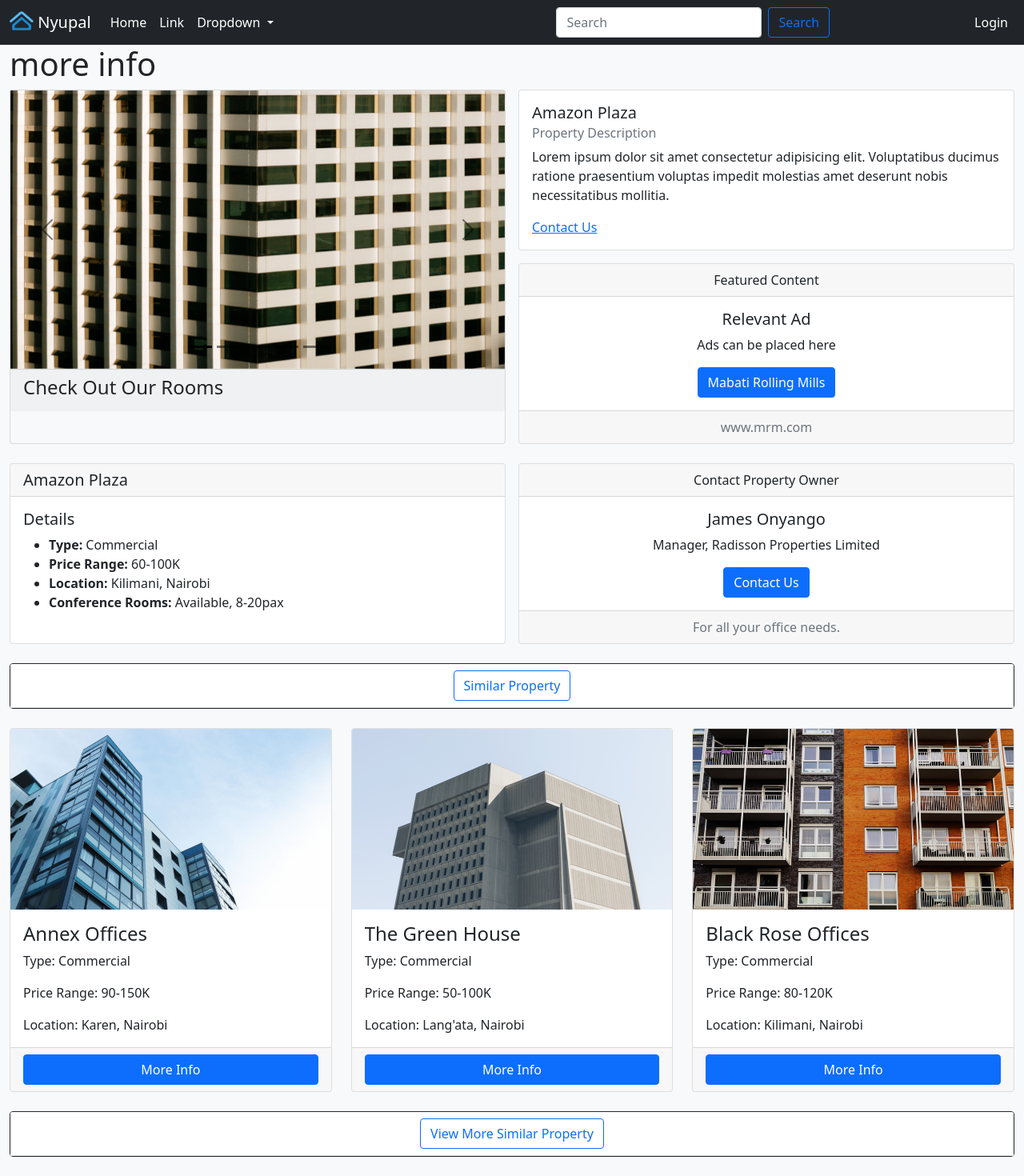
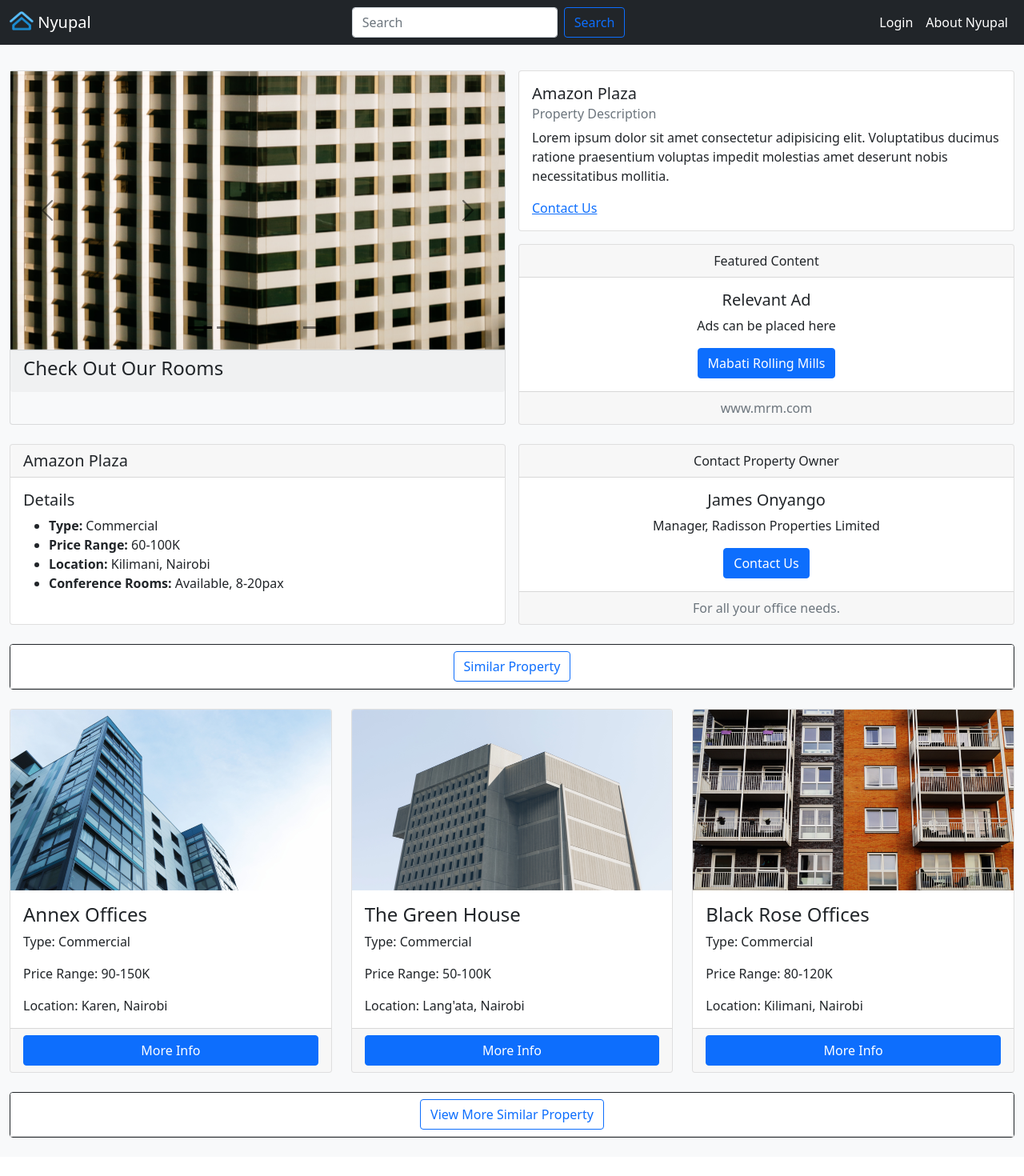
Before and after one commit to codewithlennylen/NYUPAL.COM, a Flask app: page /more_info/ in a window 1280 px wide. Shown: the whole page at 80% size. After the commit the page ends 1422 px from the top, so only its background shows below. Run offline with Flask 2, Linux system fonts and the light colour scheme.

Commit message:
Links and Nav-bar :+1:

```diff
--- a/codebase/app/moreInfoPage/templates/moreInfoPage/moreInfoPage.html
+++ b/codebase/app/moreInfoPage/templates/moreInfoPage/moreInfoPage.html
@@ -2,9 +2,9 @@
 
 <div class="container-fluid">
 
-  <h1>more info</h1>
 
-  <div class="row row-cols-1 row-cols-md-2 gy-4 gx-3">
+
+  <div class="row row-cols-1 row-cols-md-2 gy-4 gx-3 mt-2">
     <div class="col">
       <div class="card h-100 bg-light">
         <div id="carouselExampleIndicators" class="carousel carousel-dark slide" data-bs-ride="carousel">
@@ -139,7 +139,7 @@
         </div>
         <div class="card-footer">
           <div class="d-grid gap-2 mx-auto">
-                <button type="button" class="btn btn-primary">More Info</button>
+                <a type="button" href="{{ url_for('more_info_view.more_info') }}" class="btn btn-primary">More Info</a>
             </div>
         </div>
       </div>
@@ -155,7 +155,7 @@
         </div>
         <div class="card-footer">
           <div class="d-grid gap-2 mx-auto">
-                <button type="button" class="btn btn-primary">More Info</button>
+                <a type="button" href="{{ url_for('more_info_view.more_info') }}" class="btn btn-primary">More Info</a>
             </div>
         </div>
       </div>
@@ -171,7 +171,7 @@
         </div>
           <div class="card-footer">
             <div class="d-grid gap-2 mx-auto">
-                <button type="button" class="btn btn-primary">More Info</button>
+                <a type="button" href="{{ url_for('more_info_view.more_info') }}" class="btn btn-primary">More Info</a>
             </div>
           </div>
         </div>
--- a/codebase/app/templates/base.html
+++ b/codebase/app/templates/base.html
@@ -14,7 +14,7 @@
 
     <nav class="navbar navbar-expand-lg navbar-dark bg-dark">
       <div class="container-fluid">
-          <a class="navbar-brand" href="#">
+          <a class="navbar-brand" href="{{ url_for('main_view.index') }}">
               <img src="{{ url_for('static', filename='icons/favicon.png') }}" alt="" width="30" height="24" class="d-inline-block align-text-top">
               Nyupal
             </a>
@@ -22,7 +22,7 @@
           <span class="navbar-toggler-icon"></span>
         </button>
         <div class="collapse navbar-collapse" id="navbarSupportedContent">
-          <ul class="navbar-nav me-auto mb-2 mb-lg-0">
+          <!-- <ul class="navbar-nav me-auto mb-2 mb-lg-0">
             <li class="nav-item">
               <a class="nav-link active" aria-current="page" href="#">Home</a>
             </li>
@@ -41,12 +41,13 @@
               </ul>
             </li>
 
-          </ul>
+          </ul> -->
 
           <form class="d-flex mx-auto">
             <input class="form-control me-2" type="search" placeholder="Search" aria-label="Search">
             <button class="btn btn-outline-primary" type="submit">Search</button>
           </form>
+
           {% if current_user.is_authenticated %}
           <ul class="navbar-nav mb-2 mb-lg-0">
             <li class="nav-item dropstart">
@@ -68,6 +69,23 @@
             </li>
           </ul>
           {% endif %}
+          <ul class="navbar-nav mb-2 mb-lg-0">
+            <li class="nav-item">
+              <a class="nav-link active" href="#">About Nyupal</a>
+            </li>
+            <!-- <li class="nav-item dropdown">
+              <a class="nav-link active dropdown-toggle" href="#" id="navbarDropdown" role="button" data-bs-toggle="dropdown" aria-expanded="false">
+                Dropdown
+              </a>
+              <ul class="dropdown-menu" aria-labelledby="navbarDropdown">
+                <li><a class="dropdown-item" href="#">Action</a></li>
+                <li><a class="dropdown-item" href="#">Another action</a></li>
+                <li><hr class="dropdown-divider"></li>
+                <li><a class="dropdown-item" href="#">Something else here</a></li>
+              </ul>
+            </li> -->
+
+          </ul>
         </div>
       </div>
     </nav>
```
Also changed, not shown: codebase/app/templates/index.html (+5 -5 lines).
